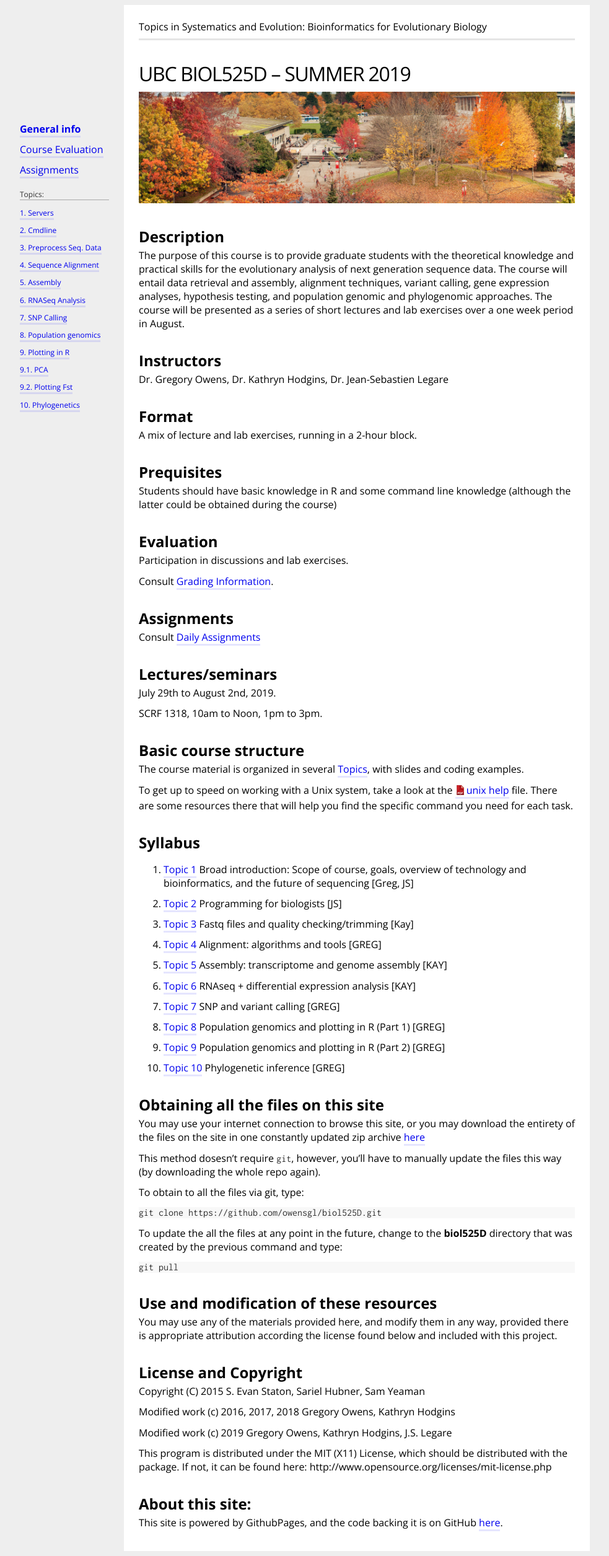
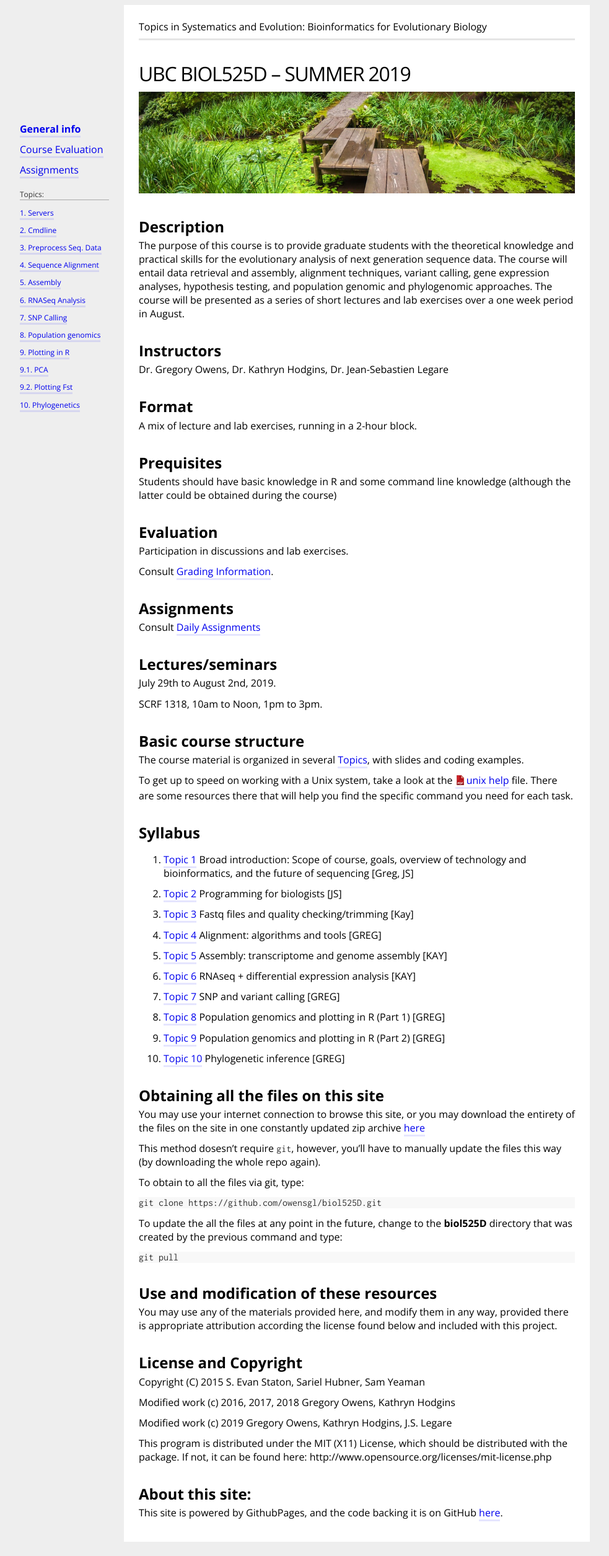
Before and after one commit to owensgl/biol525D, a Jekyll site: the page built from index.md, in a window 1280 px wide. Shown: the whole page at 62% size, without its empty margins (64-1047 px from the left). Built offline with Jekyll 4.4.1, drawn with Linux system fonts in a browser that asks for light colours.

Commit message:
[home page image] summer looking

```diff
--- a/index.md
+++ b/index.md
@@ -7,7 +7,7 @@ menuPosition: 1
 
 <h1>{{ site.courseName }}</h1>
 
-<img src="{{ site.baseurl }}/style/header.jpg" width="100%">
+<img src="{{ site.baseurl }}/style/header.jpg" width="100%" alt="Nitobe Memorial Gardens -- CC BY-NC 2.0 - @kardboard604 https://www.flickr.com/photos/moov4/10157685024/" title="Nitobe Memorial Gardens -- flickr @kardboard604">
 
 ## Description
 The purpose of this course is to provide graduate students with the theoretical knowledge and practical skills for the evolutionary analysis of next generation sequence data. The course will entail data retrieval and assembly, alignment techniques, variant calling, gene expression analyses, hypothesis testing, and population genomic and phylogenomic approaches. The course will be presented as a series of short lectures and lab exercises over a one week period in August.
```
Also changed, not shown: style/header.jpg.
